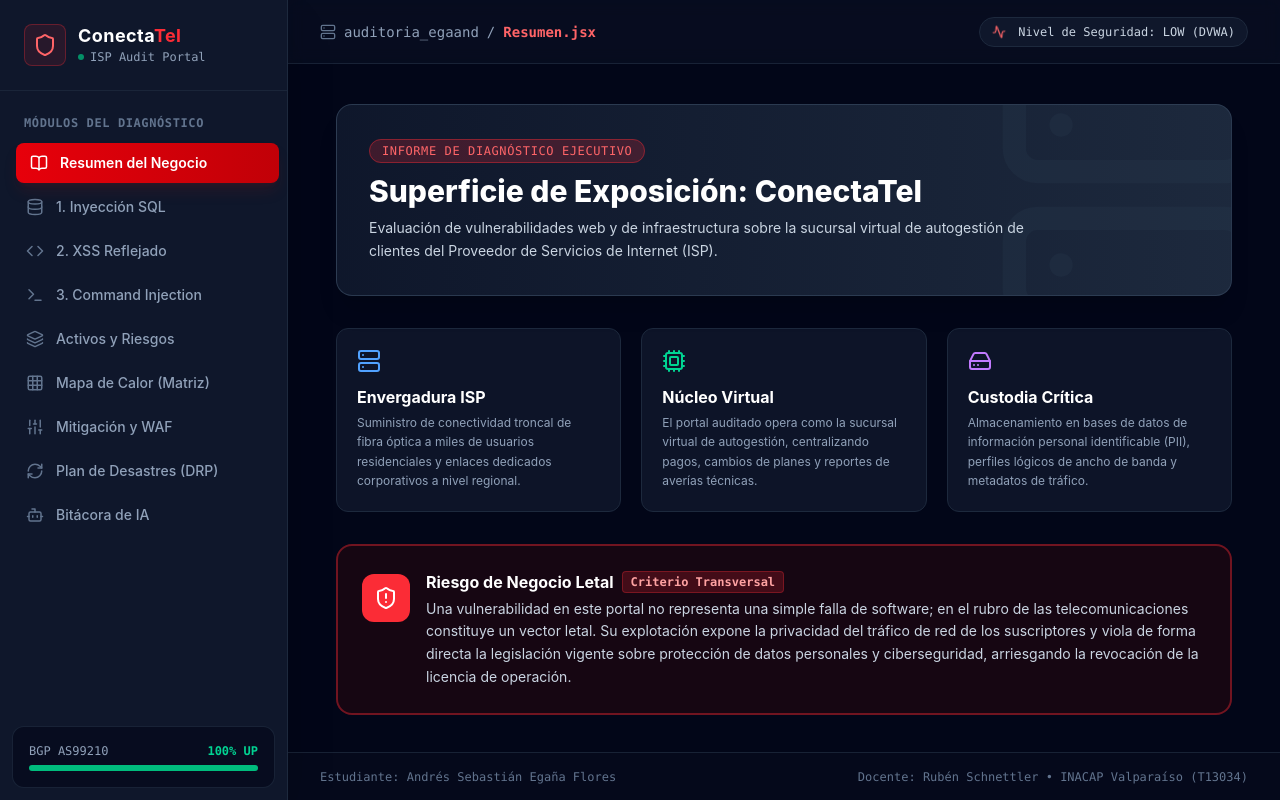
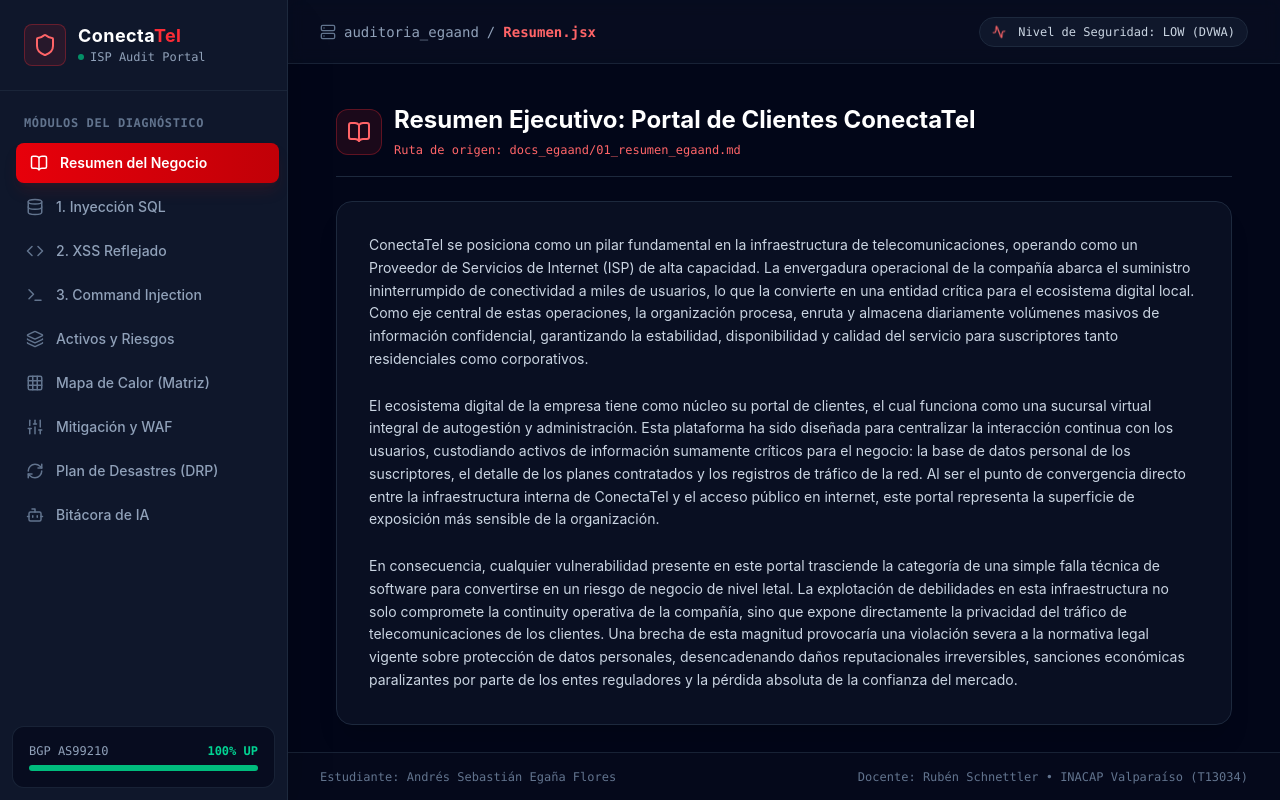
Before and after one commit to andresasd952-design/auditoria_egaand, a React (Vite) app: page / in a window 1280 px wide. Built offline with nearby package versions, Linux system fonts and the light colour scheme.

Commit message:
Agrega cambios en Resumen.jsx para que tenga sentido con el archivo md

```diff
--- a/src/components/Resumen.jsx
+++ b/src/components/Resumen.jsx
@@ -1,74 +1,36 @@
-import { ShieldAlert, Server, HardDrive, Cpu } from 'lucide-react';
+import { BookOpen } from 'lucide-react';
 
-function Resumen() {
+export default function Resumen() {
   return (
-    <div className="space-y-8 animate-fadeIn">
+    <div className="space-y-6 text-slate-100 animate-fadeIn">
 
-      {/* Banner de Cabecera */}
-      <div className="bg-gradient-to-r from-slate-900 to-slate-800 border border-slate-700/80 rounded-2xl p-8 shadow-xl relative overflow-hidden">
-        <div className="absolute -right-10 -bottom-10 text-slate-700/20 pointer-events-none">
-          <Server size={280} />
+      {/* Barra superior de contexto */}
+      <div className="flex items-center gap-3 border-b border-slate-800 pb-4">
+        <div className="p-2.5 bg-red-500/10 border border-red-500/30 rounded-xl text-red-400 shrink-0">
+          <BookOpen size={24} />
         </div>
-        <div className="max-w-2xl relative z-10">
-          <span className="px-3 py-1 bg-red-500/20 border border-red-500/40 rounded-full text-red-400 font-mono text-xs uppercase tracking-wider">
-            Informe de Diagnóstico Ejecutivo
-          </span>
-          <h2 className="text-3xl font-extrabold text-white mt-3 mb-2">
-            Superficie de Exposición: ConectaTel
-          </h2>
-          <p className="text-slate-300 text-sm leading-relaxed">
-            Evaluación de vulnerabilidades web y de infraestructura sobre la sucursal virtual de autogestión de clientes del Proveedor de Servicios de Internet (ISP).
-          </p>
+        <div>
+          <h1 className="text-2xl font-bold text-white">Resumen Ejecutivo: Portal de Clientes ConectaTel</h1>
+          <span className="text-xs font-mono text-red-400">Ruta de origen: docs_egaand/01_resumen_egaand.md</span>
         </div>
       </div>
 
-      {/* Grid de 3 Pilares Operacionales */}
-      <div className="grid grid-cols-1 md:grid-cols-3 gap-5">
+      {/* CONTENEDOR VERBATIM (Copia 100% literal del Markdown) */}
+      <article className="bg-slate-900/60 border border-slate-800 rounded-2xl p-8 space-y-6 font-sans text-sm leading-relaxed text-slate-300 shadow-xl">
 
-        <div className="bg-slate-900/90 border border-slate-800 rounded-xl p-5 hover:border-slate-700 transition">
-          <div className="text-blue-400 mb-3"><Server size={24} /></div>
-          <h3 className="font-bold text-white text-base mb-1">Envergadura ISP</h3>
-          <p className="text-slate-400 text-xs leading-relaxed">
-            Suministro de conectividad troncal de fibra óptica a miles de usuarios residenciales y enlaces dedicados corporativos a nivel regional.
-          </p>
-        </div>
+        <p>
+          ConectaTel se posiciona como un pilar fundamental en la infraestructura de telecomunicaciones, operando como un Proveedor de Servicios de Internet (ISP) de alta capacidad. La envergadura operacional de la compañía abarca el suministro ininterrumpido de conectividad a miles de usuarios, lo que la convierte en una entidad crítica para el ecosistema digital local. Como eje central de estas operaciones, la organización procesa, enruta y almacena diariamente volúmenes masivos de información confidencial, garantizando la estabilidad, disponibilidad y calidad del servicio para suscriptores tanto residenciales como corporativos.
+        </p>
 
-        <div className="bg-slate-900/90 border border-slate-800 rounded-xl p-5 hover:border-slate-700 transition">
-          <div className="text-emerald-400 mb-3"><Cpu size={24} /></div>
-          <h3 className="font-bold text-white text-base mb-1">Núcleo Virtual</h3>
-          <p className="text-slate-400 text-xs leading-relaxed">
-            El portal auditado opera como la sucursal virtual de autogestión, centralizando pagos, cambios de planes y reportes de averías técnicas.
-          </p>
-        </div>
+        <p>
+          El ecosistema digital de la empresa tiene como núcleo su portal de clientes, el cual funciona como una sucursal virtual integral de autogestión y administración. Esta plataforma ha sido diseñada para centralizar la interacción continua con los usuarios, custodiando activos de información sumamente críticos para el negocio: la base de datos personal de los suscriptores, el detalle de los planes contratados y los registros de tráfico de la red. Al ser el punto de convergencia directo entre la infraestructura interna de ConectaTel y el acceso público en internet, este portal representa la superficie de exposición más sensible de la organización.
+        </p>
 
-        <div className="bg-slate-900/90 border border-slate-800 rounded-xl p-5 hover:border-slate-700 transition">
-          <div className="text-purple-400 mb-3"><HardDrive size={24} /></div>
-          <h3 className="font-bold text-white text-base mb-1">Custodia Crítica</h3>
-          <p className="text-slate-400 text-xs leading-relaxed">
-            Almacenamiento en bases de datos de información personal identificable (PII), perfiles lógicos de ancho de banda y metadatos de tráfico.
-          </p>
-        </div>
+        <p>
+          En consecuencia, cualquier vulnerabilidad presente en este portal trasciende la categoría de una simple falla técnica de software para convertirse en un riesgo de negocio de nivel letal. La explotación de debilidades en esta infraestructura no solo compromete la continuity operativa de la compañía, sino que expone directamente la privacidad del tráfico de telecomunicaciones de los clientes. Una brecha de esta magnitud provocaría una violación severa a la normativa legal vigente sobre protección de datos personales, desencadenando daños reputacionales irreversibles, sanciones económicas paralizantes por parte de los entes reguladores y la pérdida absoluta de la confianza del mercado.
+        </p>
 
-      </div>
-
-      {/* Caja de Advertencia de Negocio */}
-      <div className="bg-red-950/30 border-2 border-red-500/40 rounded-2xl p-6 flex gap-4 items-start">
-        <div className="p-3 bg-red-500 rounded-xl text-white mt-1">
-          <ShieldAlert size={24} />
-        </div>
-        <div className="space-y-1 text-slate-300 text-sm leading-relaxed">
-          <h4 className="text-white font-bold text-base flex items-center gap-2">
-            <span>Riesgo de Negocio Letal</span>
-            <span className="text-xs font-mono bg-red-500/20 text-red-300 px-2 py-0.5 rounded border border-red-500/30">Criterio Transversal</span>
-          </h4>
-          <p>
-            Una vulnerabilidad en este portal no representa una simple falla de software; en el rubro de las telecomunicaciones constituye un vector letal. Su explotación expone la privacidad del tráfico de red de los suscriptores y viola de forma directa la legislación vigente sobre protección de datos personales y ciberseguridad, arriesgando la revocación de la licencia de operación.
-          </p>
-        </div>
-      </div>
-
+      </article>
     </div>
   );
 }
-
-export default Resumen;
```
